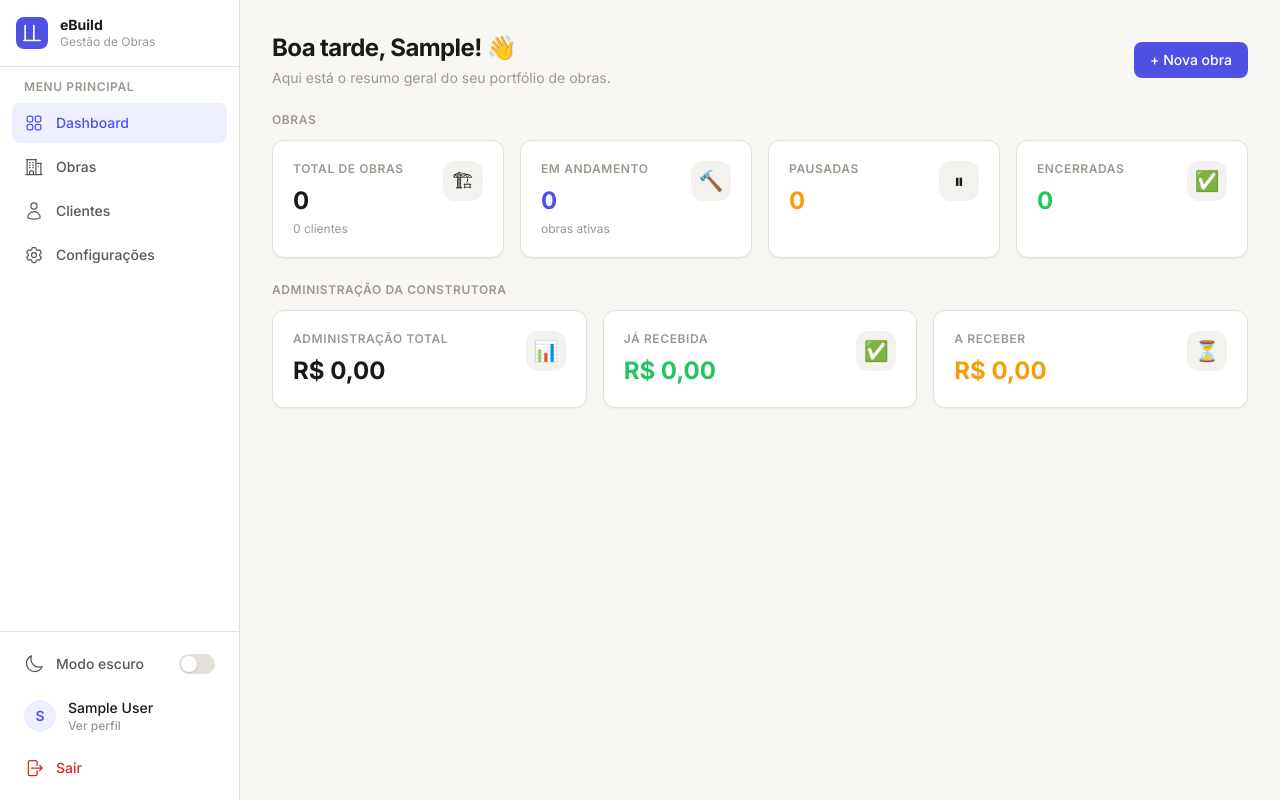
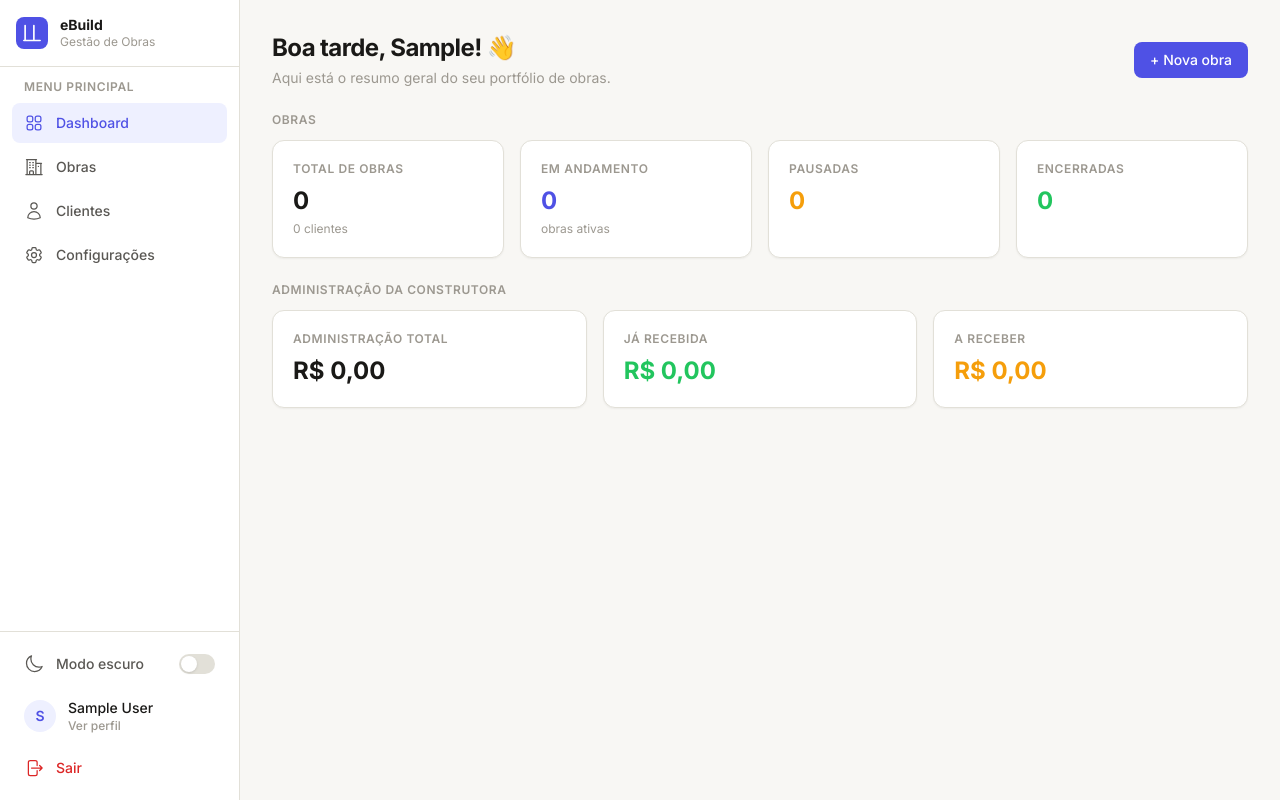
Before and after one commit to deborgez/eBuild, a Next.js app: page /dashboard in a window 1280 px wide. Built offline with nearby package versions, Linux system fonts and the light colour scheme; no server answers; the database is empty; sample sign-in values are in the browser's storage.

Commit message:
Remove icons from dashboard stat cards

```diff
--- a/src/app/(dashboard)/dashboard/page.tsx
+++ b/src/app/(dashboard)/dashboard/page.tsx
@@ -43,13 +43,11 @@ async function getDashboardData() {
   }
 }
 
-function StatCard({ label, value, sub, color, icon }: {
-  label: string; value: string; sub?: string; color?: string; icon: string
+function StatCard({ label, value, sub, color }: {
+  label: string; value: string; sub?: string; color?: string
 }) {
   return (
     <div className="card p-5">
-      <div className="flex items-start justify-between">
-        <div className="flex-1 min-w-0">
       <p className="text-xs font-semibold uppercase tracking-wider" style={{ color: 'var(--color-text-muted)' }}>
         {label}
       </p>
@@ -57,12 +55,6 @@ function StatCard({ label, value, sub, color, icon }: {
         {value}
       </p>
       {sub && <p className="text-xs mt-1" style={{ color: 'var(--color-text-muted)' }}>{sub}</p>}
-        </div>
-        <div className="w-10 h-10 rounded-xl flex items-center justify-center flex-shrink-0 ml-3 text-xl"
-          style={{ backgroundColor: 'var(--color-bg-header)' }}>
-          {icon}
-        </div>
-      </div>
     </div>
   )
 }
@@ -101,13 +93,13 @@ export default async function DashboardPage() {
           Obras
         </p>
         <div className="grid grid-cols-2 lg:grid-cols-4 gap-4">
-          <StatCard label="Total de obras" value={String(d.totalObras)} icon="🏗"
+          <StatCard label="Total de obras" value={String(d.totalObras)}
             sub={`${d.totalClientes} clientes`} />
-          <StatCard label="Em andamento" value={String(d.obrasEmAndamento)} icon="🔨"
+          <StatCard label="Em andamento" value={String(d.obrasEmAndamento)}
             color="var(--color-brand)" sub="obras ativas" />
-          <StatCard label="Pausadas" value={String(d.obrasPausadas)} icon="⏸"
+          <StatCard label="Pausadas" value={String(d.obrasPausadas)}
             color="#f59e0b" />
-          <StatCard label="Encerradas" value={String(d.obrasEncerradas)} icon="✅"
+          <StatCard label="Encerradas" value={String(d.obrasEncerradas)}
             color="#22c55e" />
         </div>
       </div>
@@ -118,9 +110,9 @@ export default async function DashboardPage() {
           Administração da construtora
         </p>
         <div className="grid grid-cols-2 lg:grid-cols-3 gap-4">
-          <StatCard label="Administração total" value={formatCurrency(d.administracaoTotal)} icon="📊" />
-          <StatCard label="Já recebida" value={formatCurrency(d.administracaoRecebida)} icon="✅" color="#22c55e" />
-          <StatCard label="A receber" value={formatCurrency(d.administracaoAReceber)} icon="⏳" color="#f59e0b" />
+          <StatCard label="Administração total" value={formatCurrency(d.administracaoTotal)} />
+          <StatCard label="Já recebida" value={formatCurrency(d.administracaoRecebida)} color="#22c55e" />
+          <StatCard label="A receber" value={formatCurrency(d.administracaoAReceber)} color="#f59e0b" />
         </div>
       </div>
 
```
Lines whose indentation alone changed are shown as unchanged.
